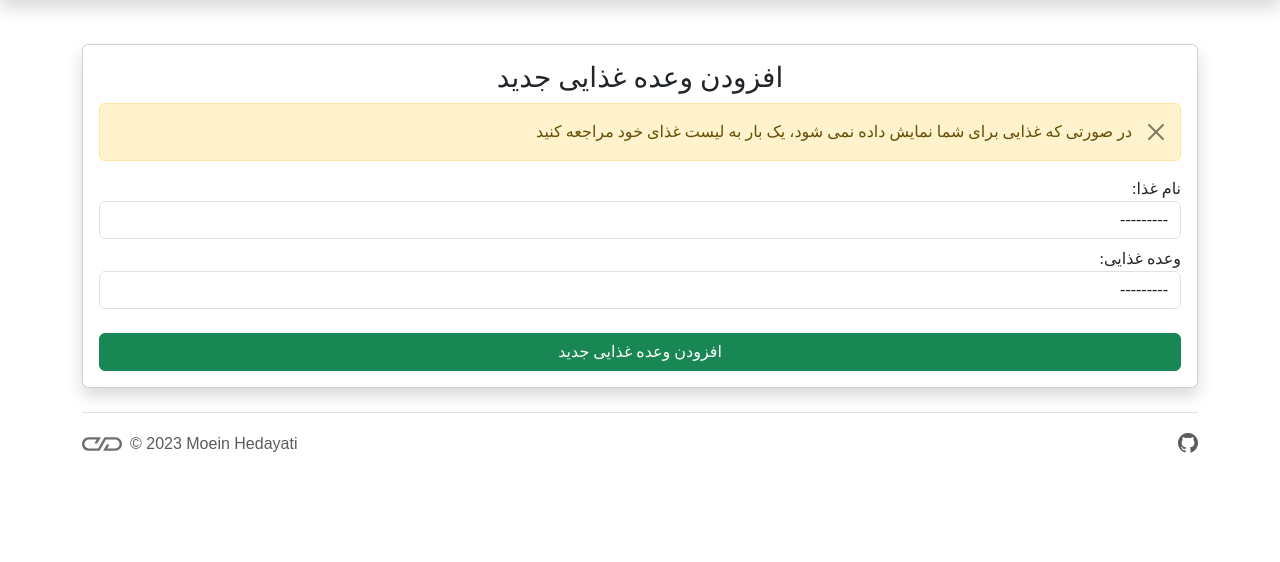
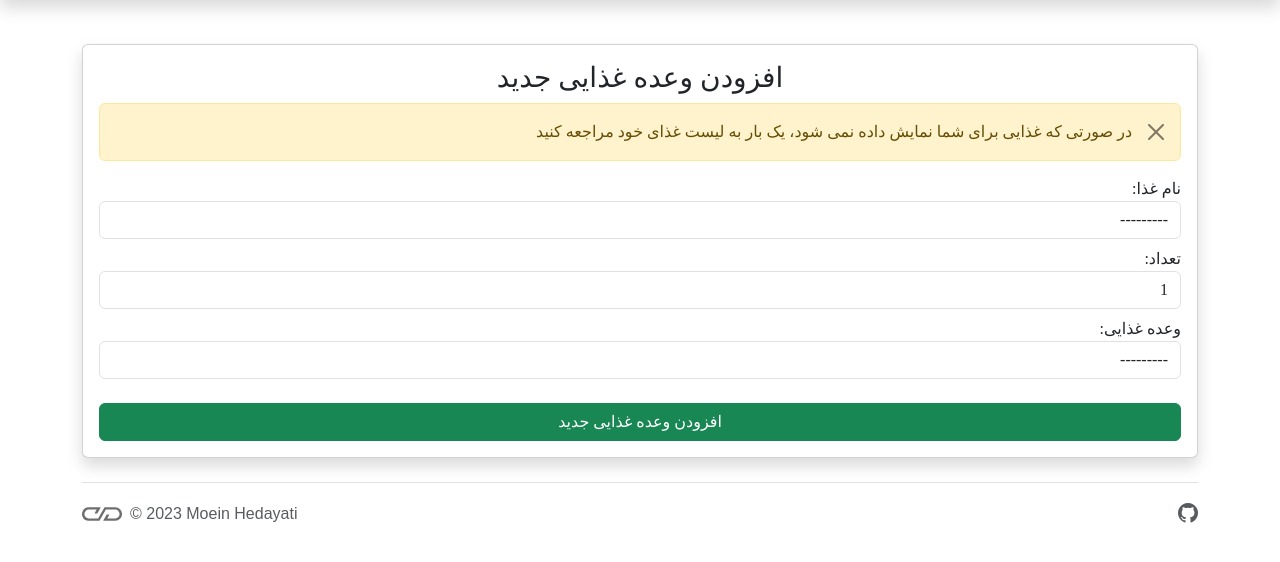
Before and after one commit to Moein-HDi/CalorieCounter, a Django app: page /manage/foodeaten_new/ in a window 1280 px wide. Shown: the part 64-626 px from the top of the page. Run offline with Django 4.2, Linux system fonts and the light colour scheme; a user stored in the database is signed in; tables that the repository leaves empty hold one stand-in row (values such as "Sample post"); some libraries are stand-ins or nearby versions; some web fonts are replaced.

Commit message:
folder changes

```diff
--- a/CalorieCounter/settings.py
+++ b/CalorieCounter/settings.py
@@ -20,7 +20,7 @@
 # See https://docs.djangoproject.com/en/4.1/howto/deployment/checklist/
 
 # SECURITY WARNING: keep the secret key used in production secret!
-SECRET_KEY = ''
+SECRET_KEY = 'django-insecure-l8_nx4&8!i-pz53y(ofy6%1wd75ju6@**orlsb0$$g72v4sj_(@8*'
 
 
 # SECURITY WARNING: don't run with debug turned on in production!
--- a/templates/foodeaten_new.html
+++ b/templates/foodeaten_new.html
@@ -21,6 +21,11 @@
                         {{ form.name.errors }}
                     </div>
                     <div class="form-group">
+                        <label for="{{ form.number.id_for_label }}">تعداد:</label>
+                        {{ form.number|add_class:"form-control mb-2" }}
+                        {{ form.number.errors }}
+                    </div>
+                    <div class="form-group">
                         <label for="{{ form.meal.id_for_label }}">وعده غذایی:</label>
                         {{ form.meal|add_class:"form-control mb-2" }}
                         {{ form.meal.errors }}
--- a/templates/profile.html
+++ b/templates/profile.html
@@ -80,16 +80,20 @@
                         <thead>
                             <tr>
                                 <th scope="col">نام غذا</th>
+                                <th scope="col">تعداد</th>
                                 <th scope="col">وعده غذایی</th>
                                 <th scope="col">تاریخ</th>
+                                <th scope="col">مجموع کالری</th>
                             </tr>
                         </thead>
                         <tbody>
                             {% for food_eaten in FoodEatenList %}
                                 <tr>
                                     <td>{{ food_eaten.name }}</td>
+                                    <td>{{ food_eaten.number }}</td>
                                     <td>{{ food_eaten.meal }}</td>
                                     <td>{{ food_eaten.date }}</td>
+                                    <td>{% widthratio food_eaten.name.calorie 1 food_eaten.number %}</td>
                                     <td>
                                         <form method="post">
                                             {% csrf_token %}
--- a/tracker/models.py
+++ b/tracker/models.py
@@ -20,6 +20,7 @@
         ('شام', 'شام'),
     )
     name = models.ForeignKey(fooditem, on_delete=models.CASCADE)
+    number = models.IntegerField(default=1)
     date = models.DateField(auto_now_add=True)
     meal = models.CharField(max_length=50, choices=meals)
     person = models.ForeignKey(CustomUser, on_delete=models.CASCADE)
--- a/tracker/views.py
+++ b/tracker/views.py
@@ -77,11 +77,11 @@
     total_cal_today = 0
     total_cal_yesterday = 0
     for food in UserFoodEatenList:
-        total_cal_alltime+= food.name.calorie
+        total_cal_alltime+= (food.name.calorie * food.number)
     for food in TodayFoodEatenList:
-        total_cal_today += food.name.calorie
+        total_cal_today += (food.name.calorie * food.number)
     for food in YesterdayFoodEatenList:
-        total_cal_yesterday += food.name.calorie
+        total_cal_yesterday += (food.name.calorie * food.number)
 
 
     cal_compared = int(total_cal_today - total_cal_yesterday)
@@ -112,9 +112,10 @@
         if form.is_valid():
             name = form.cleaned_data.get('name')
             meal = form.cleaned_data.get('meal')
+            number = form.cleaned_data.get('number')
             person = form.cleaned_data.get('person')
             eatfood = food_eaten.objects.create(
-                name=name, meal=meal, person=person)
+                name=name, number=number, meal=meal, person=person)
             eatfood.save()
             return redirect('/manage/profile')
         else:
```
Also changed, not shown: tracker/forms.py (+0 -11 lines), tracker/migrations/0002_food_eaten_number.py (added), tracker/migrations/0003_alter_food_eaten_number.py (added), 1 other file.
